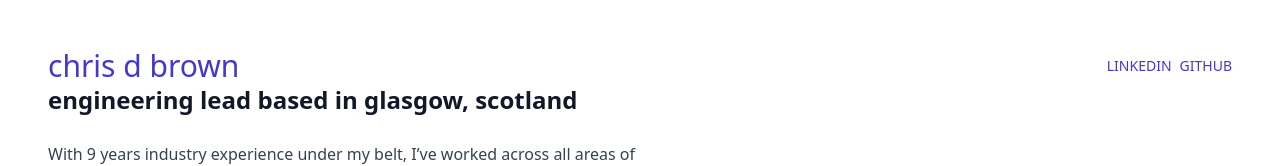
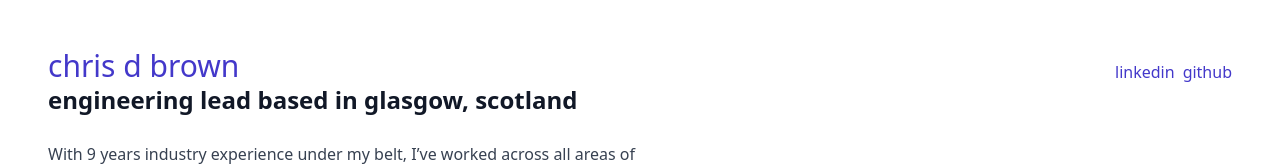
Before and after one commit to ChrisDBrown/chrisdbrown.co.uk, a Vue app: page / in a window 1280 px wide. Shown: the top 166 px of the page. Built offline with nearby package versions, Linux system fonts and the light colour scheme.

Commit message:
feat: Improve navigation styles

```diff
--- a/src/components/NavigationBlock.vue
+++ b/src/components/NavigationBlock.vue
@@ -12,10 +12,10 @@ const links = [
 </script>
 
 <template>
-  <nav class="flex items-center">
-    <ul class="flex gap-2 text-sm">
+  <nav class="flex items-end">
+    <ul class="flex gap-2">
       <li v-for="(link, index) in links" :key="index">
-        <a :href="link.url" class="link uppercase">{{ link.title }}</a>
+        <a :href="link.url" class="link lowercase">{{ link.title }}</a>
       </li>
     </ul>
   </nav>
```
